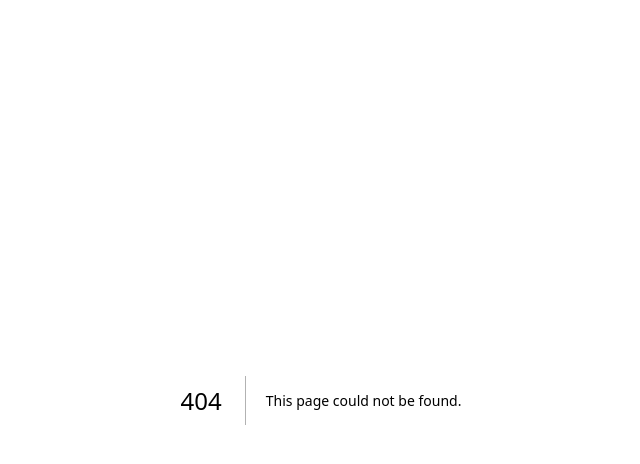
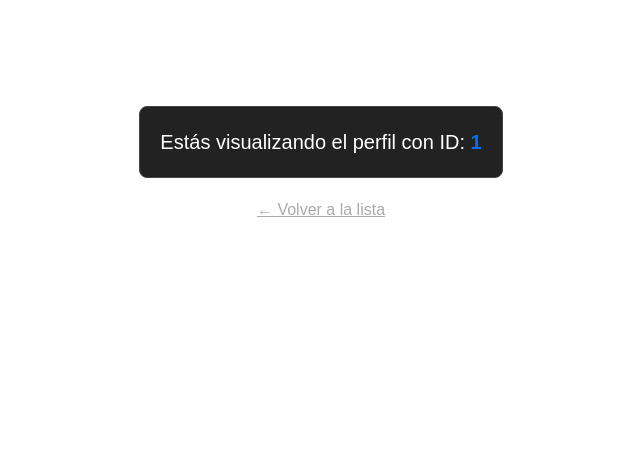
Before and after one commit to EQUIPO9-DESARROLLOWEB/Front-end-proyecto, a Next.js app in the folder proyecto_elecciones/: page /post/1 in a window 1280 px wide. Before the commit this address had no page. Shown: the top 464 px of the page, without its empty margins (319-959 px from the left). Built offline with nearby package versions, Linux system fonts and the light colour scheme.

Commit message:
feat: ruta dinamica con params funcionando

```diff
--- /dev/null
+++ b/proyecto_elecciones/app/api/posts/route.ts
@@ -0,0 +1,9 @@
+import { NextResponse } from 'next/server';
+
+export async function GET() {
+  const posts = [
+    { id: '1', titulo: 'Candidato A', descripcion: 'Propuesta de salud' },
+    { id: '2', titulo: 'Candidato B', descripcion: 'Propuesta de educación' }
+  ];
+  return NextResponse.json(posts);
+}
--- /dev/null
+++ b/proyecto_elecciones/app/post/[id]/page.tsx
@@ -0,0 +1,27 @@
+// app/post/[id]/page.tsx
+
+export default async function DetallePost({ params }: { params: Promise<{ id: string }> }) {
+    const { id } = await params; // Esto extrae el ID correctamente
+
+    return (
+      <div style={{ padding: '50px', textAlign: 'center', fontFamily: 'Arial', color: 'white' }}>
+        <h1 style={{ fontSize: '24px' }}>Detalle del Candidato</h1>
+        <div style={{
+          marginTop: '20px',
+          padding: '20px',
+          border: '1px solid #444',
+          borderRadius: '8px',
+          display: 'inline-block',
+          backgroundColor: '#222'
+        }}>
+          <p style={{ fontSize: '20px' }}>
+            Estás visualizando el perfil con ID: <strong style={{ color: '#0070f3' }}>{id}</strong>
+          </p>
+        </div>
+        <br />
+        <a href="/" style={{ color: '#aaa', textDecoration: 'underline', marginTop: '20px', display: 'block' }}>
+          ← Volver a la lista
+        </a>
+      </div>
+    );
+}
--- a/proyecto_elecciones/package.json
+++ b/proyecto_elecciones/package.json
@@ -9,7 +9,9 @@
     "lint": "eslint"
   },
   "dependencies": {
+    "autoprefixer": "^10.5.0",
     "next": "16.2.3",
+    "postcss": "^8.5.13",
     "react": "19.2.4",
     "react-dom": "19.2.4"
   },
@@ -20,7 +22,7 @@
     "@types/react-dom": "^19",
     "eslint": "^9",
     "eslint-config-next": "16.2.3",
-    "tailwindcss": "^4",
+    "tailwindcss": "^4.2.4",
     "typescript": "^5"
   }
 }
```
Also changed, not shown: 1 other file (tests, documents, lock files or other folders).
